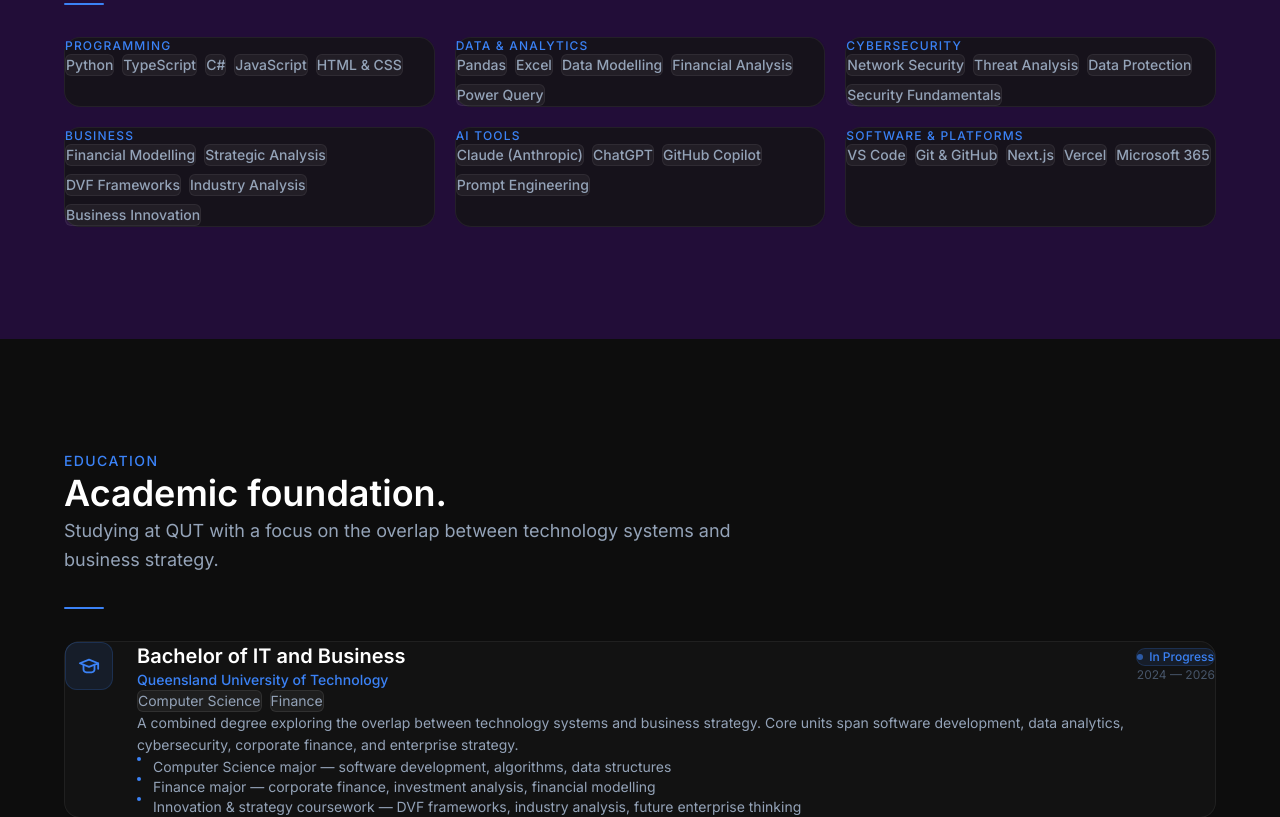
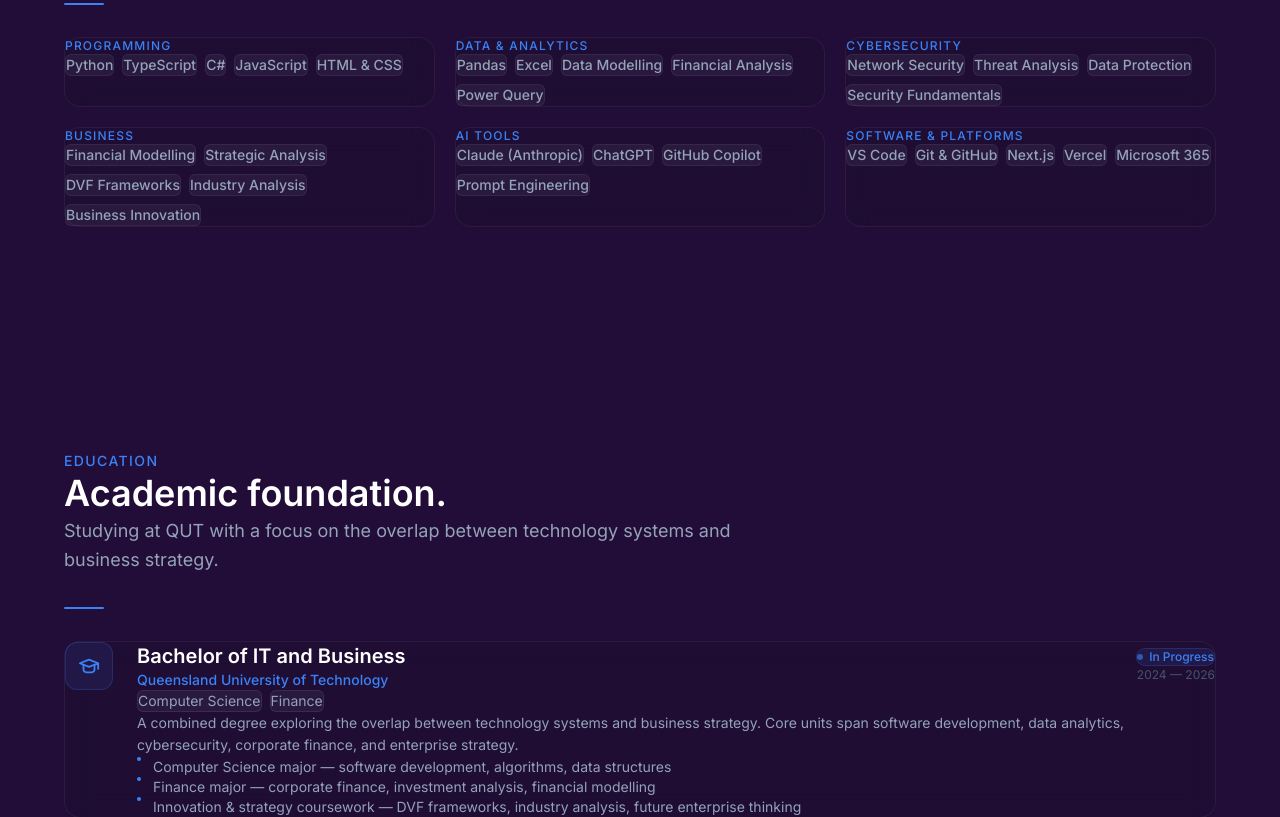
Before and after one commit to milkman831/harry-portfolio, a Next.js app in the folder harry-portfolio/: page / in a window 1280 px wide. Shown: the part 2560-3377 px from the top of the page. Built offline with nearby package versions, Linux system fonts and the light colour scheme.

Commit message:
test deploy

```diff
--- a/harry-portfolio/app/globals.css
+++ b/harry-portfolio/app/globals.css
@@ -69,7 +69,7 @@ body {
 
 /* Glass card */
 .glass-card {
-  background: rgba(20, 20, 20, 0.8);
+  background: rgba(30, 15, 50, 0.7);
   backdrop-filter: blur(12px);
   -webkit-backdrop-filter: blur(12px);
   border: 1px solid var(--border);
--- a/harry-portfolio/components/sections/Education.tsx
+++ b/harry-portfolio/components/sections/Education.tsx
@@ -7,7 +7,7 @@ import { IconSchool } from "@tabler/icons-react";
 
 export default function Education() {
   return (
-    <section id="education" className="section-padding bg-[#0d0d0d]">
+    <section id="education" className="section-padding">
       <div className="max-w-6xl mx-auto px-6">
         <SectionHeader
           eyebrow="Education"
```
